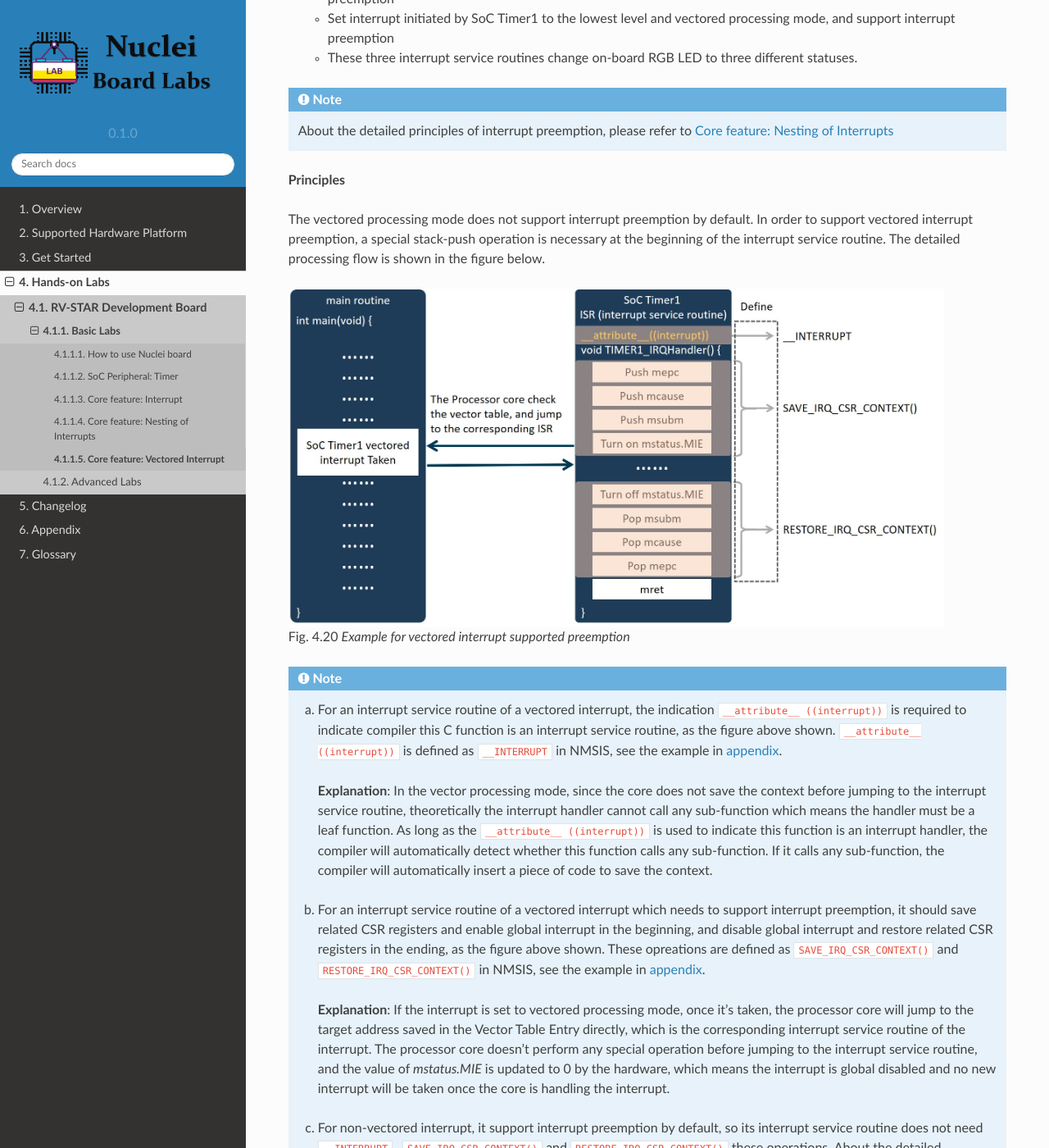
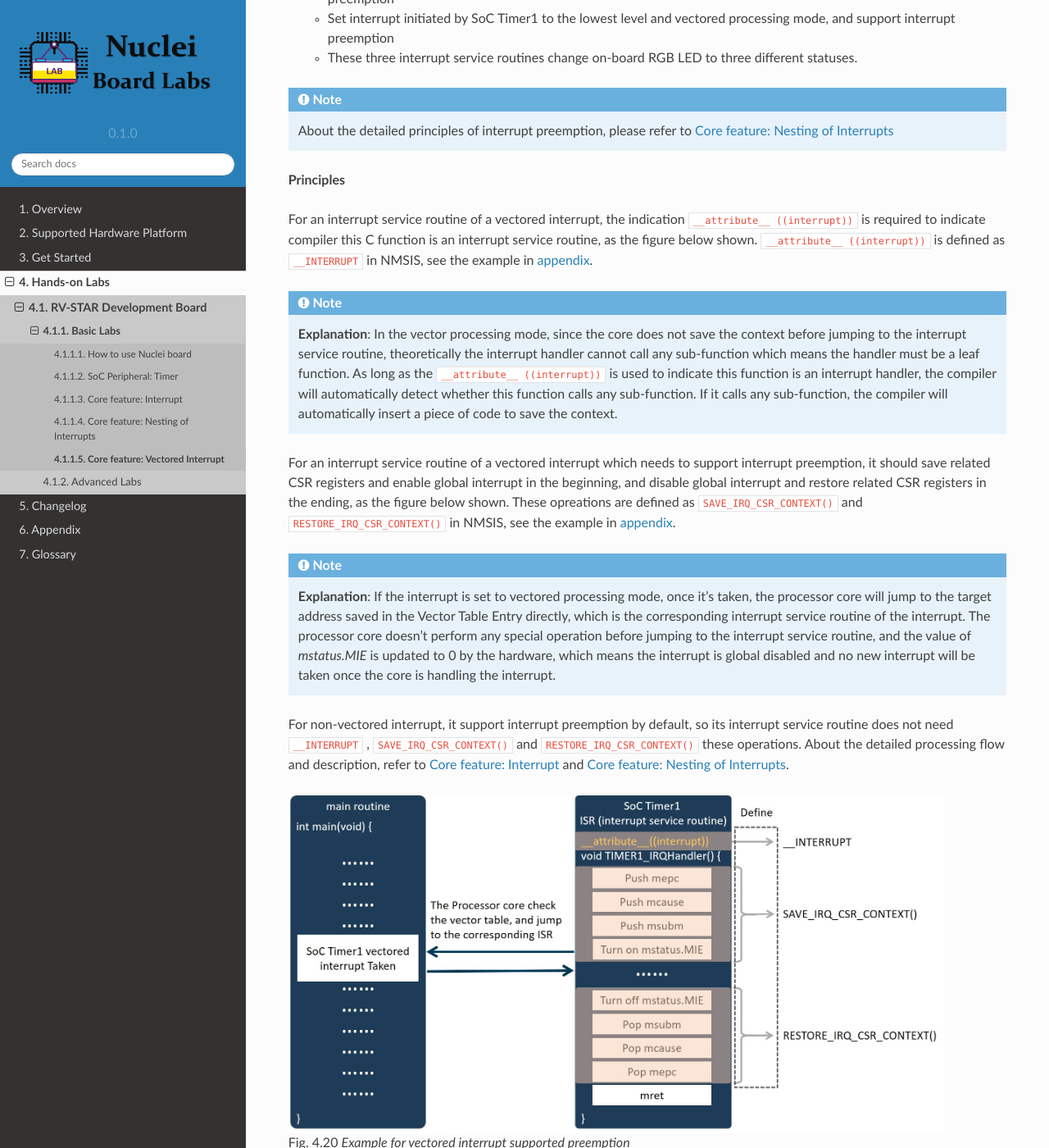
Before and after one commit to Nuclei-Software/nuclei-board-labs, a Sphinx documentation site: the page built from doc/source/labs/rvstar/level1/lab1_5.rst, in a window 1280 px wide and 1400 px high, scrolled down 750 px. Shown: the whole window at 82% size. Built offline with Sphinx 7.4.7 and the Read the Docs theme 2.0.0, drawn with Linux system fonts in a browser that asks for light colours; some of the changed lines change nothing that is shown.

Commit message:
clean some redundancy in vectored interrupt demo

```diff
--- a/doc/source/labs/rvstar/level1/lab1_5.rst
+++ b/doc/source/labs/rvstar/level1/lab1_5.rst
@@ -33,7 +33,20 @@
 
 **Principles**
 
-The vectored processing mode does not support interrupt preemption by default. In order to support vectored interrupt preemption, a special stack-push operation is necessary at the beginning of the interrupt service routine. The detailed processing flow is shown in the figure below.
+For an interrupt service routine of a vectored interrupt, the indication ``__attribute__ ((interrupt))`` is required to indicate compiler this C function is an interrupt service routine, as the figure below shown. ``__attribute__ ((interrupt))`` is defined as ``__INTERRUPT`` in NMSIS, see the example in :ref:`appendix <appendix_lab1_5>`.
+
+.. note::
+  **Explanation**:
+  In the vector processing mode, since the core does not save the context before jumping to the interrupt service routine, theoretically the interrupt handler cannot call any sub-function which means the handler must be a leaf function.
+  As long as the ``__attribute__ ((interrupt))`` is used to indicate this function is an interrupt handler, the compiler will automatically detect whether this function calls any sub-function. If it calls any sub-function, the compiler will automatically insert a piece of code to save the context.
+
+For an interrupt service routine of a vectored interrupt which needs to support interrupt preemption, it should save related CSR registers and enable global interrupt in the beginning, and disable global interrupt and restore related CSR registers in the ending, as the figure below shown. These opreations are defined as ``SAVE_IRQ_CSR_CONTEXT()`` and ``RESTORE_IRQ_CSR_CONTEXT()`` in NMSIS, see the example in :ref:`appendix <appendix_lab1_5>`.
+
+.. note::
+  **Explanation**:
+  If the interrupt is set to vectored processing mode, once it's taken, the processor core will jump to the target address saved in the Vector Table Entry directly, which is the corresponding interrupt service routine of the interrupt. The processor core doesn't perform any special operation before jumping to the interrupt service routine, and the value of *mstatus.MIE* is updated to 0 by the hardware, which means the interrupt is global disabled and no new interrupt will be taken once the core is handling the interrupt.
+
+For non-vectored interrupt, it support interrupt preemption by default, so its interrupt service routine does not need ``__INTERRUPT`` , ``SAVE_IRQ_CSR_CONTEXT()`` and ``RESTORE_IRQ_CSR_CONTEXT()`` these operations. About the detailed processing flow and description, refer to :ref:`Core feature: Interrupt <lab1_3>` and :ref:`Core feature: Nesting of Interrupts <lab1_4>`.
 
 .. _figure_lab1_5_1:
 
@@ -42,22 +55,6 @@
    :alt: lab1_5_fig1
 
    Example for vectored interrupt supported preemption
-
-
-.. note::
-
-    a. For an interrupt service routine of a vectored interrupt, the indication ``__attribute__ ((interrupt))`` is required to indicate compiler this C function is an interrupt service routine, as the figure above shown. ``__attribute__ ((interrupt))`` is defined as ``__INTERRUPT`` in NMSIS, see the example in :ref:`appendix <appendix_lab1_5>`.
-
-      **Explanation**:
-      In the vector processing mode, since the core does not save the context before jumping to the interrupt service routine, theoretically the interrupt handler cannot call any sub-function which means the handler must be a leaf function.
-      As long as the ``__attribute__ ((interrupt))`` is used to indicate this function is an interrupt handler, the compiler will automatically detect whether this function calls any sub-function. If it calls any sub-function, the compiler will automatically insert a piece of code to save the context.
-
-    b. For an interrupt service routine of a vectored interrupt which needs to support interrupt preemption, it should save related CSR registers and enable global interrupt in the beginning, and disable global interrupt and restore related CSR registers in the ending, as the figure above shown. These opreations are defined as ``SAVE_IRQ_CSR_CONTEXT()`` and ``RESTORE_IRQ_CSR_CONTEXT()`` in NMSIS, see the example in :ref:`appendix <appendix_lab1_5>`.
-
-      **Explanation**:
-      If the interrupt is set to vectored processing mode, once it's taken, the processor core will jump to the target address saved in the Vector Table Entry directly, which is the corresponding interrupt service routine of the interrupt. The processor core doesn't perform any special operation before jumping to the interrupt service routine, and the value of *mstatus.MIE* is updated to 0 by the hardware, which means the interrupt is global disabled and no new interrupt will be taken once the core is handling the interrupt.
-
-    c. For non-vectored interrupt, it support interrupt preemption by default, so its interrupt service routine does not need ``__INTERRUPT`` , ``SAVE_IRQ_CSR_CONTEXT()`` and ``RESTORE_IRQ_CSR_CONTEXT()`` these operations. About the detailed processing flow and description, refer to :ref:`Core feature: Interrupt <lab1_3>` and :ref:`Core feature: Nesting of Interrupts <lab1_4>`.
 
 
 In |nuclei_sdk|, ``gd32vf103_rvstar.h`` provides API to operate the on-board peripherals, ``gd32vf103_timer.h`` provides API to operate the SoC Timer, ``gd32vf103_exti.h`` provides API to operate the SoC EXTI, ``core_feature_eclic.h`` provides API to config ECLIC feature for Nuclei Core.
```
